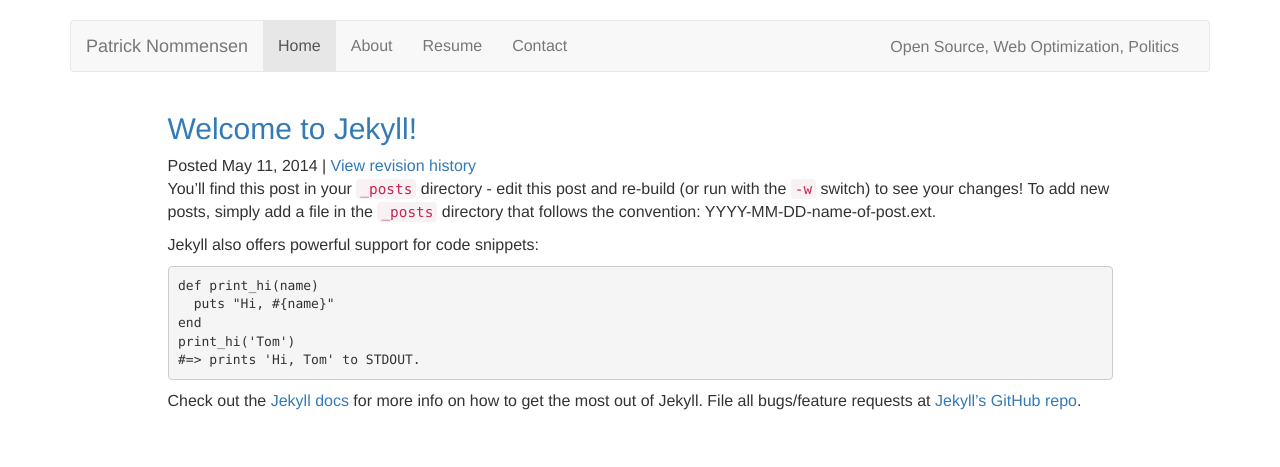
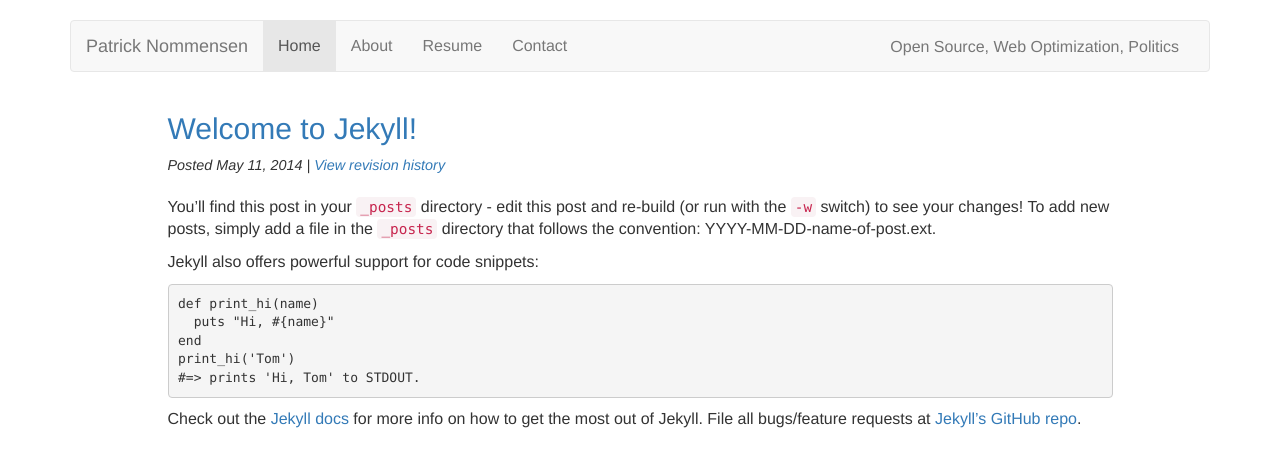
Before and after one commit to pnommensen/pnommensen.github.io, a Jekyll site: the page built from _posts/2014-05-11-welcome-to-jekyll.markdown, in a window 1280 px wide. Shown: the top 467 px of the page. Built offline with Jekyll 4.4.1, drawn with Linux system fonts in a browser that asks for light colours; nearby versions of some CDN libraries; comment, search, counter and statistics services are not loaded.

Commit message:
update date / revision history

```diff
--- a/_includes/header.html
+++ b/_includes/header.html
@@ -29,6 +29,11 @@
 background-color: #fff;
 font-weight: 200;
 }
+.post-meta {
+margin: 0 0 20px 0;
+font-style: italic;
+font-size: 0.9em;
+}
 </style>
 
 </head>
```
